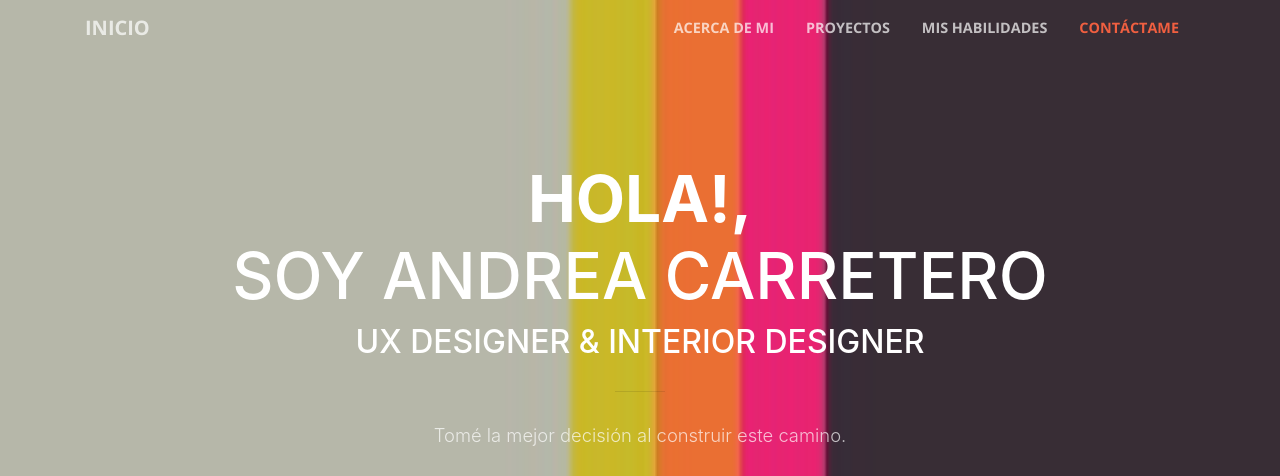
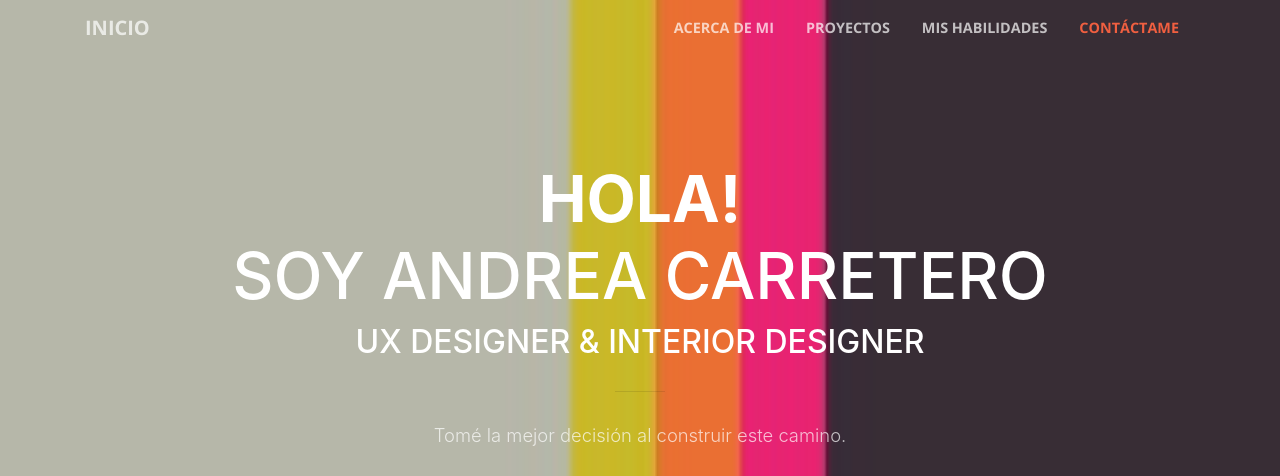
Before and after one commit to AndreaCarretero/portafolio, a website with bundled scripts: page index.html in a window 1280 px wide. Shown: the top 476 px of the page. Built offline with nearby package versions, Linux system fonts and the light colour scheme.

Commit message:
Actualización portafolio

```diff
--- a/index.html
+++ b/index.html
@@ -55,7 +55,7 @@
       <div class="row">
         <div class="col-lg-10 mx-auto">
           <h1 class="text-uppercase">
-            <strong>Hola!,</strong>
+            <strong>Hola!</strong>
             <b>
               <h2 class="name">Soy Andrea Carretero</h2>
               <h4 class="vocacion">Ux Designer & Interior Designer </h4>
```
